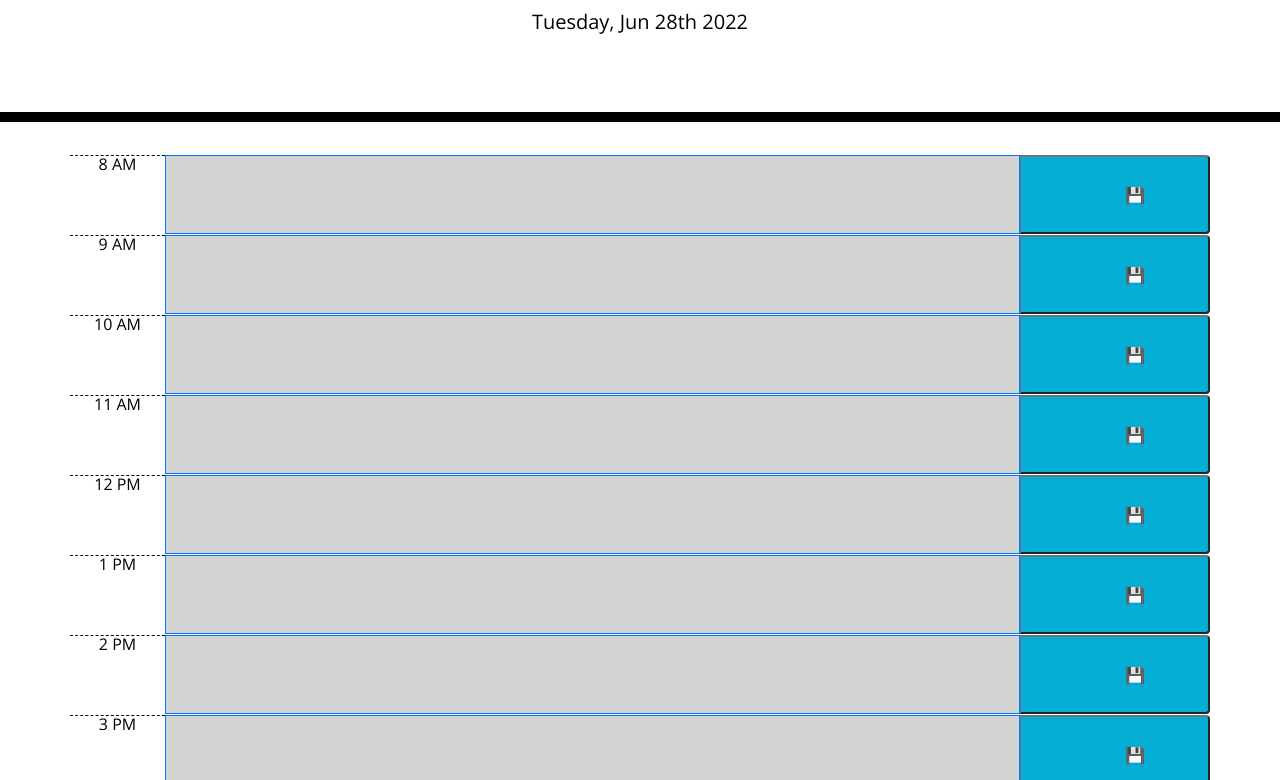
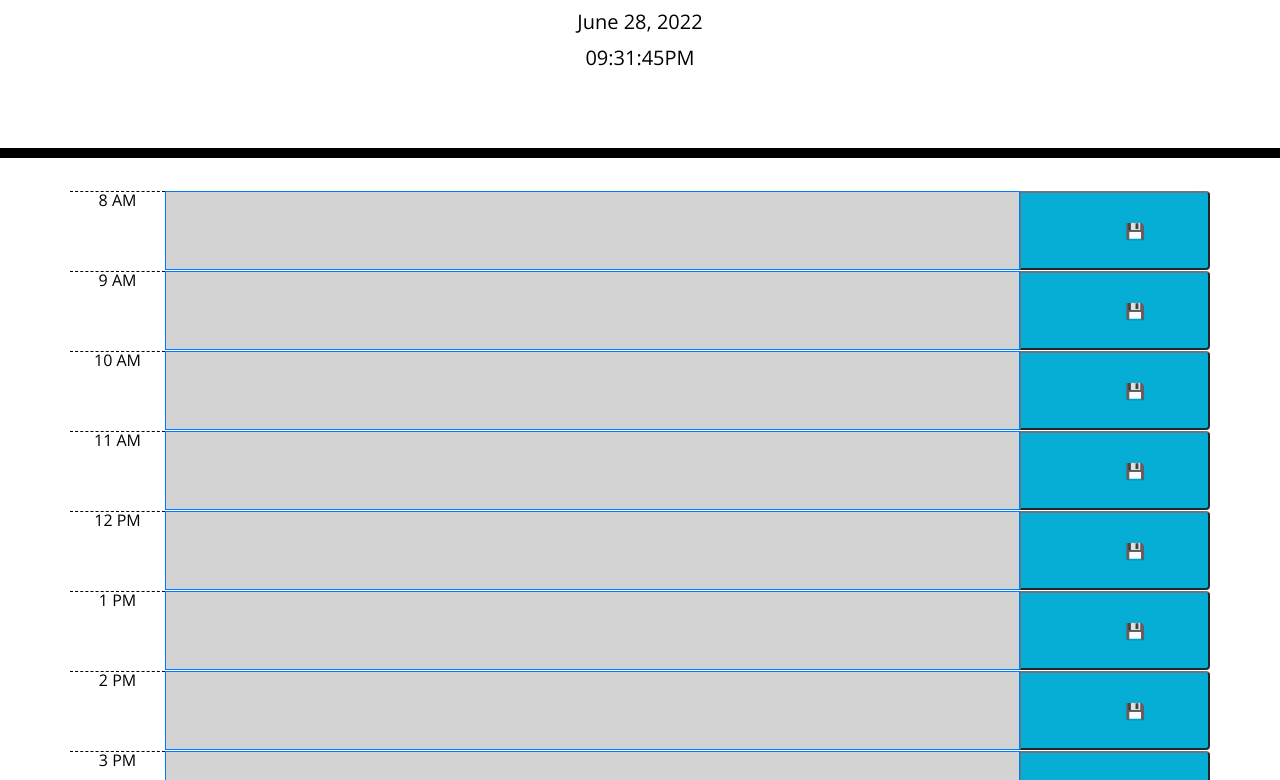
Before and after one commit to sumitsann/work-day-scheduler, a plain HTML site: page index.html in a window 1280 px wide. Shown: the part 182-962 px from the top of the page. Drawn offline with nearby package versions, Linux system fonts and the light colour scheme.

Commit message:
added time and screenshot of the main mage

```diff
--- a/assets/js/script.js
+++ b/assets/js/script.js
@@ -1,7 +1,11 @@
 //display the date
-var dateNow = moment().format("dddd, MMM Do YYYY");
 
-$("#currentDay").html(dateNow);
+function showTime() {
+  var dateNow = moment().format("LL");
+  var timeNow = moment().format("hh:mm:ssA");
+  $("#currentDay").html(dateNow);
+  $("#currentTime").html(timeNow);
+}
 
 // save user input in localstorage
 
@@ -56,3 +60,6 @@ $("#14 .task-description").val(localStorage.getItem("14"));
 $("#15 .task-description").val(localStorage.getItem("15"));
 $("#16 .task-description").val(localStorage.getItem("16"));
 $("#17 .task-description").val(localStorage.getItem("17"));
+
+showTime();
+setInterval(showTime, 1000);
--- a/index.html
+++ b/index.html
@@ -27,6 +27,7 @@
       <h1 class="display-3">Work Day Scheduler</h1>
       <p class="lead">A simple calendar app for scheduling your work day</p>
       <p id="currentDay" class="lead"></p>
+      <p id="currentTime" class="lead"></p>
     </header>
     <div class="container">
       <!-- Timeblocks go here -->
```
Also changed, not shown: assets/images/screenshot-1.jpg (added), assets/images/screenshot-2.jpg (added).
